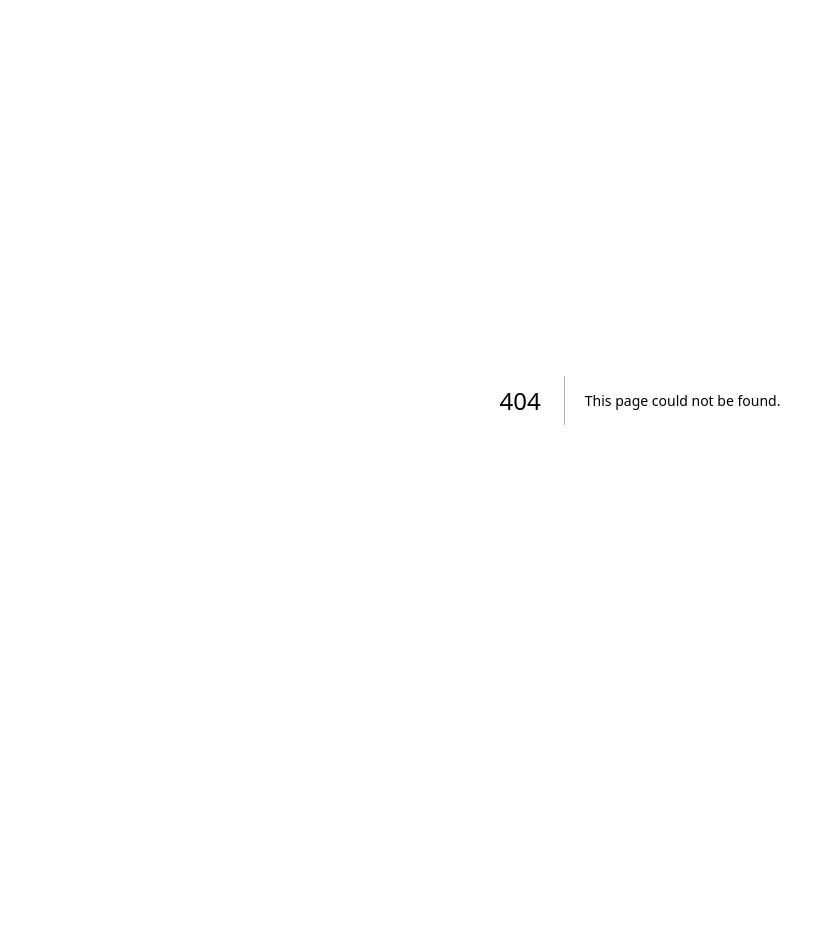
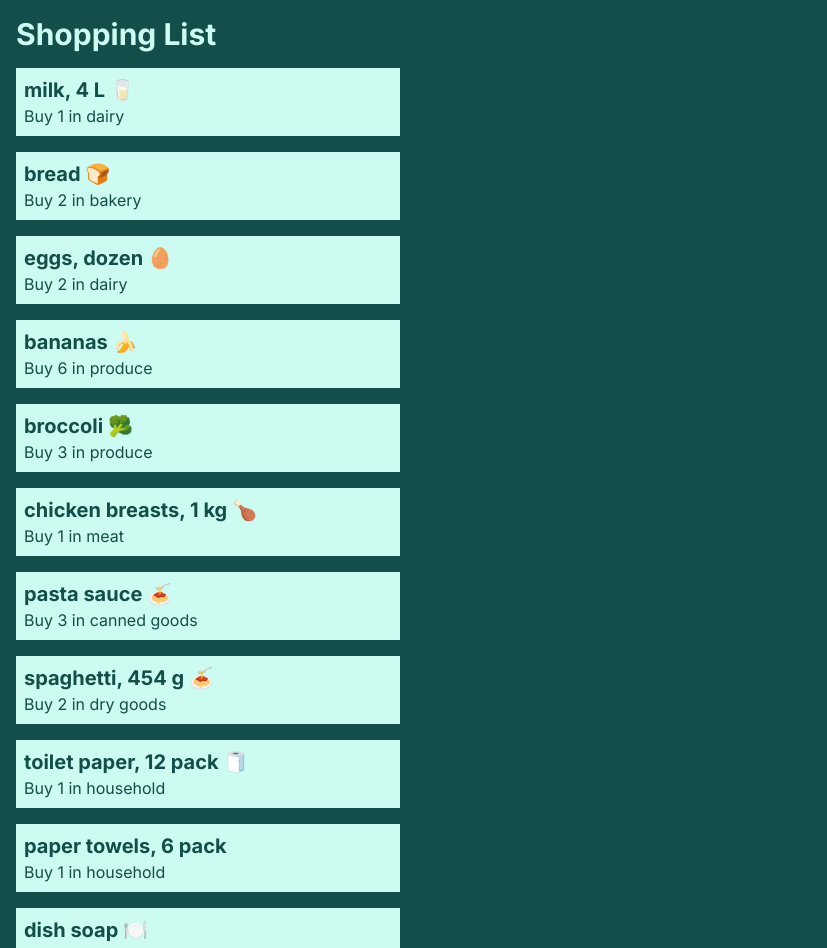
Before and after one commit to ChunxiaHuang/cprg306-assignments, a Next.js app: page /week-3 in a window 1280 px wide. Before the commit this address had no page. Shown: the top 948 px of the page, without its empty margins (0-827 px from the left). Before the commit the page ends 800 px from the top, so only its background shows below. Built offline with nearby package versions, Linux system fonts and the light colour scheme.

Commit message:
Create item and item-list components
Create page for week 3, Create Item component and ItemList component

```diff
--- /dev/null
+++ b/app/week-3/item-list.js
@@ -0,0 +1,94 @@
+import Item from "./item";
+
+
+export default function ItemList({name, quantity, category}){
+
+    const item1 = {
+        name: "milk, 4 L 🥛",
+        quantity: 1,
+        category: "dairy",
+      };
+
+      const item2 = {
+        name: "bread 🍞",
+        quantity: 2,
+        category: "bakery",
+      };
+
+      const item3 = {
+        name: "eggs, dozen 🥚",
+        quantity: 2,
+        category: "dairy",
+      };
+
+      const item4 = {
+        name: "bananas 🍌",
+        quantity: 6,
+        category: "produce",
+      };
+
+      const item5 = {
+        name: "broccoli 🥦",
+        quantity: 3,
+        category: "produce",
+      };
+
+      const item6 = {
+        name: "chicken breasts, 1 kg 🍗",
+        quantity: 1,
+        category: "meat",
+      };
+
+      const item7 = {
+        name: "pasta sauce 🍝",
+        quantity: 3,
+        category: "canned goods",
+      };
+
+      const item8 = {
+        name: "spaghetti, 454 g 🍝",
+        quantity: 2,
+        category: "dry goods",
+      };
+
+      const item9 = {
+        name: "toilet paper, 12 pack 🧻",
+        quantity: 1,
+        category: "household",
+      };
+
+      const item10 = {
+        name: "paper towels, 6 pack",
+        quantity: 1,
+        category: "household",
+      };
+
+      const item11 = {
+        name: "dish soap 🍽️",
+        quantity: 1,
+        category: "household",
+      };
+
+      const item12 = {
+        name: "hand soap 🧼",
+        quantity: 4,
+        category: "household",
+      };
+
+      return(
+        <div>
+          <Item item = {item1}/>
+          <Item item = {item2}/>
+          <Item item = {item3}/>
+          <Item item = {item4}/>
+          <Item item = {item5}/>
+          <Item item = {item6}/>
+          <Item item = {item7}/>
+          <Item item = {item8}/>
+          <Item item = {item9}/>
+          <Item item = {item10}/>
+          <Item item = {item11}/>
+          <Item item = {item12}/>
+        </div>
+      );
+}
--- /dev/null
+++ b/app/week-3/item.js
@@ -0,0 +1,15 @@
+
+
+export default function Item({item}){
+
+    let {name, quantity, category} = item;
+
+    return(
+        <div className="text-teal-900 bg-teal-100 m-4 p-2 w-96">
+            <ul>
+                <li className="text-xl font-bold">{name}</li>
+                <li>Buy {quantity} in {category}</li>
+            </ul>
+        </div>
+    );
+}
--- /dev/null
+++ b/app/week-3/page.js
@@ -0,0 +1,13 @@
+import ItemList from "./item-list";
+
+
+export default function Page(){
+
+    return(
+        <main className="bg-teal-900">
+            <h1 className="text-3xl font-bold text-teal-100 px-4 pt-4">Shopping List</h1>
+            <ItemList/>
+        </main>
+
+    );
+}
```
